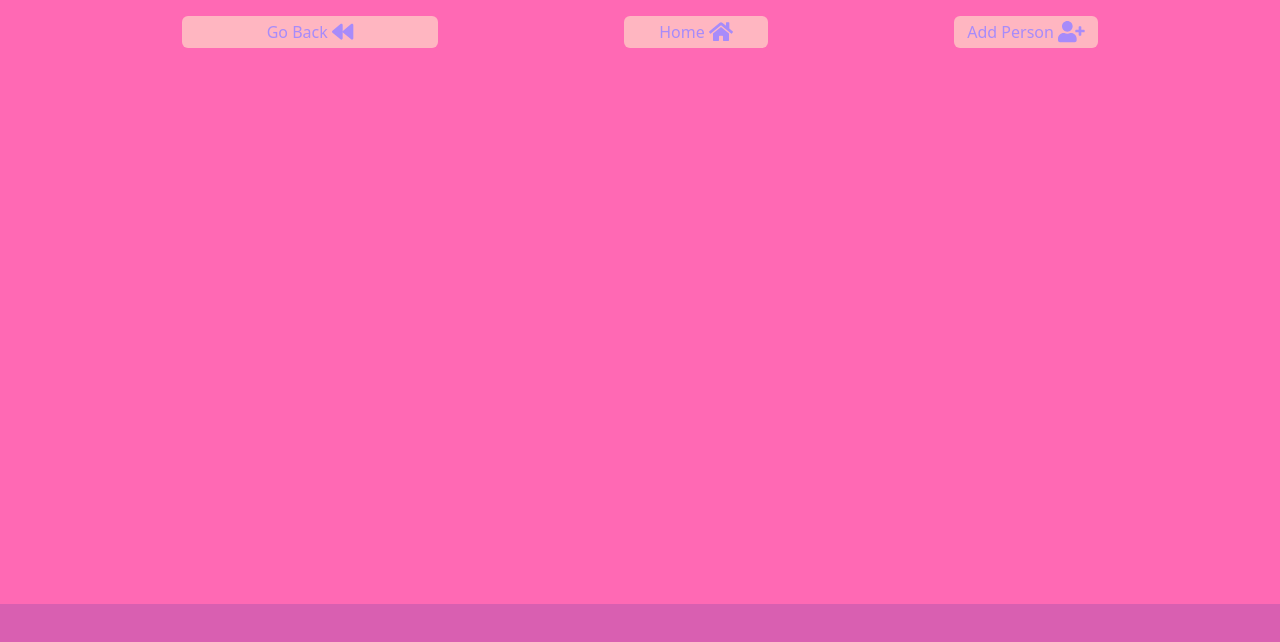
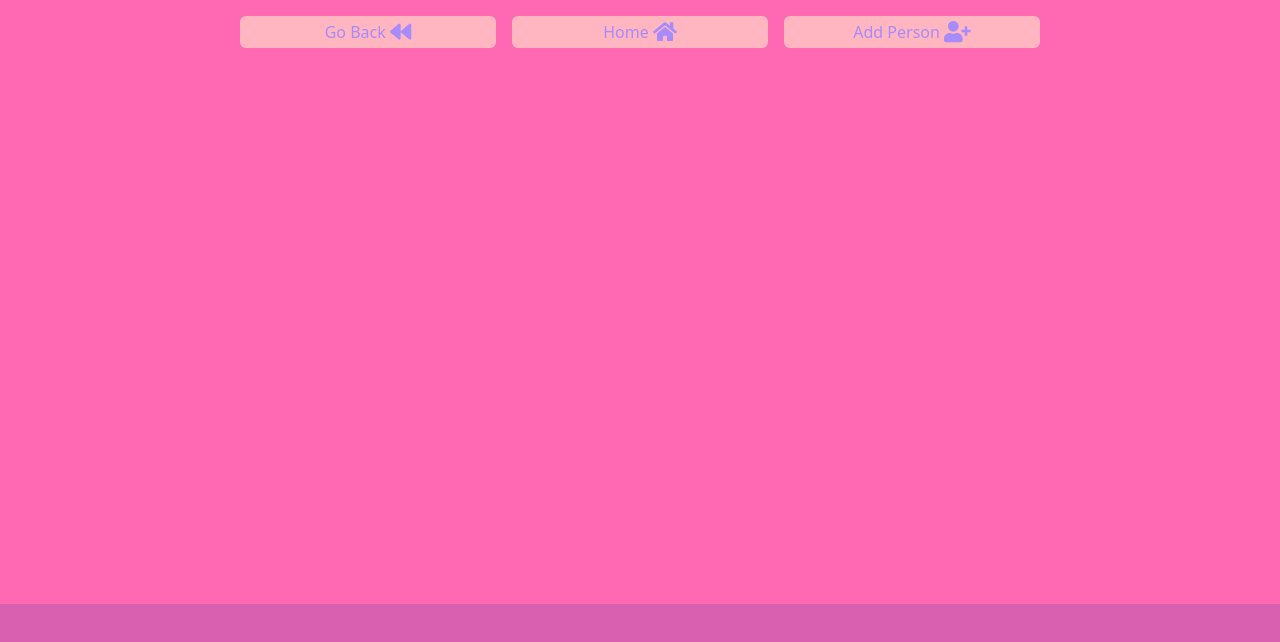
Before and after one commit to ArmyaAli/hot_or_not, a React (Create React App) app in the folder Client/: page / in a window 1280 px wide. Shown: the top 642 px of the page. Built offline with nearby package versions, Linux system fonts and the light colour scheme.

Commit message:
fixed menu bar

```diff
--- a/Client/src/Components/MenuGrid/MenuButton/MenuButton.css
+++ b/Client/src/Components/MenuGrid/MenuButton/MenuButton.css
@@ -1,10 +1,8 @@
-.button-wrapper {
+.menu-button-wrapper {
     display: flex;
     align-items: center;
     justify-content: center;
-    min-width: 144px;
-    max-width: 256px;
+    width: 256px;
     height: 32px;
     background-color: lightpink;
-    margin: 4px;
 }
--- a/Client/src/Components/Navbar/Navbar.css
+++ b/Client/src/Components/Navbar/Navbar.css
@@ -17,23 +17,8 @@
     justify-content: center;
     flex-grow: 1;
     border: none;
-    color: pink;
+    align-items: center;
+    width: 256px;
+    height: 32px;
+    background-color: lightpink;
 }
-
-@media only screen and (min-width: 29.8125rem
-/* 477px */
-
-) {
-    .nav-wrapper {
-        justify-content: space-evenly;
-    }
-}
-
-@media only screen and (min-width: 77.5rem
-/* 1240px */
-
-) {
-    .nav-wrapper {
-        justify-content: space-evenly;
-    }
-}
--- a/Client/src/Components/Navbar/Navbar.tsx
+++ b/Client/src/Components/Navbar/Navbar.tsx
@@ -41,21 +41,23 @@ export const Navbar = () => {
   return (
     <nav>
       <div className="nav-wrapper">
-        <div onClick={backClickHandler} className="button-wrapper rounded-md hover:animate-pulse text-purple-400 cursor-pointer">
-          <button className="button h-12">Go Back {"   "}
-            <FontAwesomeIcon icon={faBackward} size="lg" />
-          </button>
-        </div>
+        <Link to={location.pathname}>
+          <div onClick={backClickHandler} className="button-wrapper rounded-md hover:animate-pulse text-purple-400 cursor-pointer">
+            <button className="button">Go Back {"   "}
+              <FontAwesomeIcon icon={faBackward} size="lg" />
+            </button>
+          </div>
+        </Link>
         <Link to="/">
           <div className="button-wrapper rounded-md hover:animate-pulse text-purple-400 cursor-pointer">
-            <button className="button h-12">Home {"  "}
+            <button className="button">Home {"  "}
               <FontAwesomeIcon icon={faHome} size="lg" className="" />
             </button>
           </div>
         </Link>
         <Link to="/submission">
           <div className="button-wrapper rounded-md hover:animate-pulse text-purple-400 cursor-pointer">
-            <button className="button h-12">Add Person {"   "}
+            <button className="button">Add Person {"   "}
               <FontAwesomeIcon icon={faUserPlus} size="lg" />
             </button>
           </div>
```
